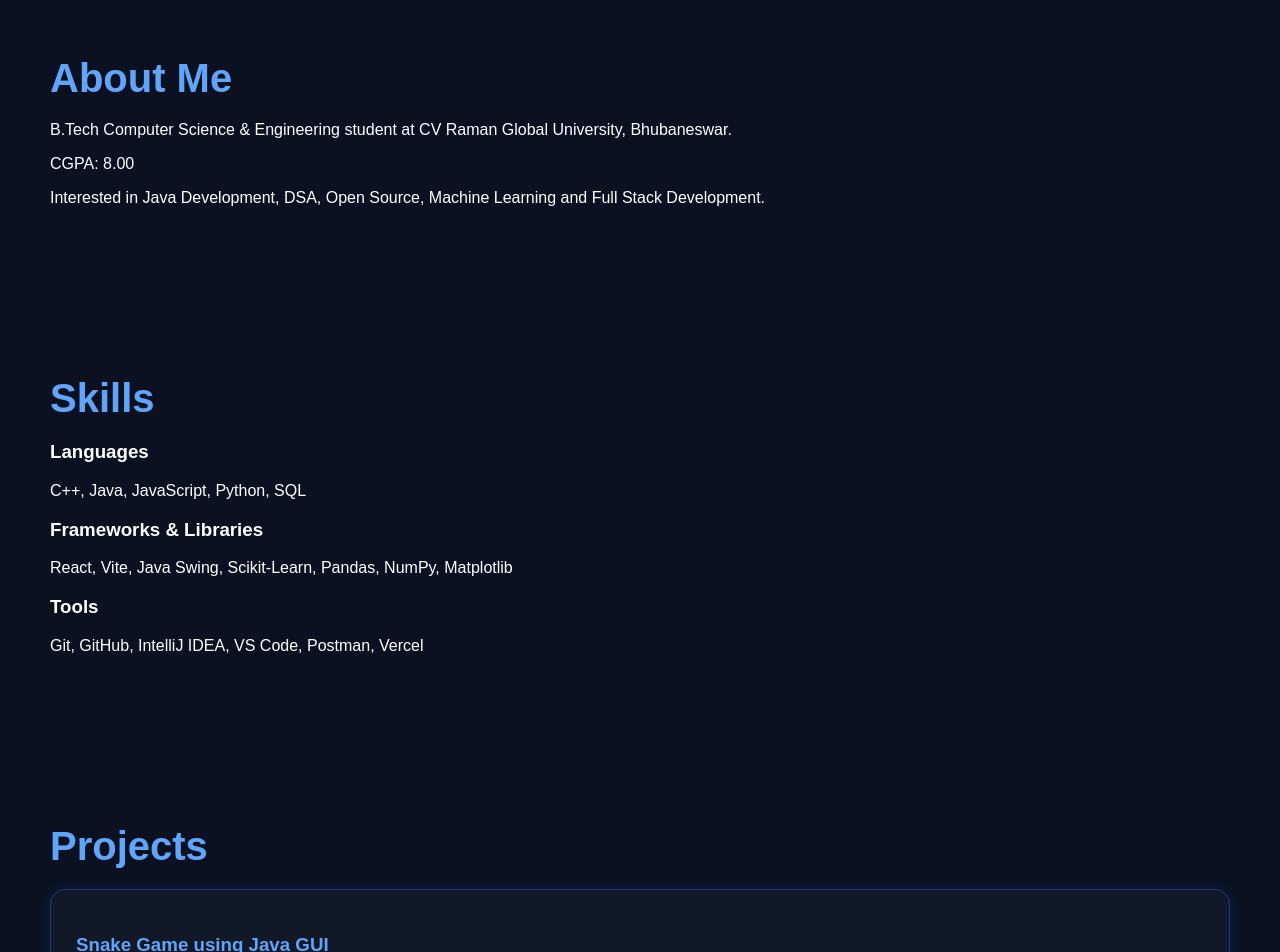
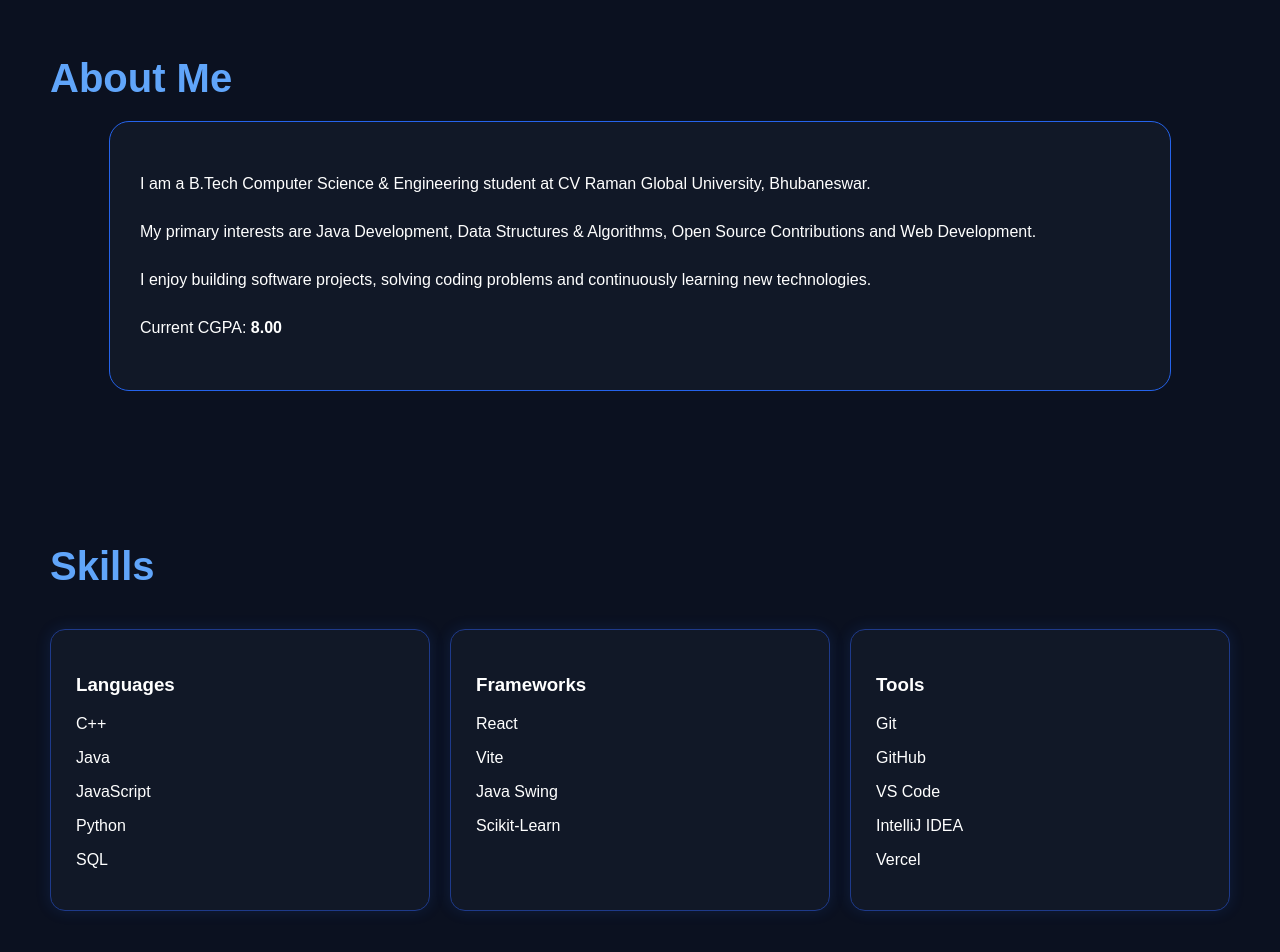
Before and after one commit to AKHILESH-create/portfolio-akhilesh, a React app: page / in a window 1280 px wide. Shown: the part 940-1892 px from the top of the page. Built offline with nearby package versions, Linux system fonts and the light colour scheme; the HTML template or start-up script is replaced by a standard one.

Commit message:
portfolio updated

```diff
--- a/src/App.jsx
+++ b/src/App.jsx
@@ -19,7 +19,15 @@ function App() {
           top: 0,
         }}
       >
-        <h2>Akhilesh Kumar</h2>
+        <h2
+          style={{
+            color: "#60A5FA",
+            fontWeight: "bold",
+            letterSpacing: "2px",
+          }}
+        >
+          AKHILESH
+        </h2>
 
         <div>
           <a href="#about" style={linkStyle}>About</a>
@@ -197,7 +205,7 @@ function App() {
               fontSize: "18px",
             }}
           >
-            🎯 Focused on building scalable software solutions and
+             Focused on building scalable software solutions and
             continuously improving problem-solving skills.
           </p>
         </div>
@@ -206,51 +214,77 @@ function App() {
 
       {/* About */}
       <section id="about" style={sectionStyle}>
-        <h2
+        <h2 style={headingStyle}>About Me</h2>
+
+        <div
           style={{
-            fontSize: "40px",
-            color: "#60A5FA",
-            marginBottom: "20px",
+            background: "#111827",
+            padding: "30px",
+            borderRadius: "20px",
+            border: "1px solid #2563EB",
+            lineHeight: "2",
+            maxWidth: "1000px",
+            margin: "auto",
           }}
         >
-          About Me
-        </h2>
+          <p>
+            I am a B.Tech Computer Science & Engineering student at
+            CV Raman Global University, Bhubaneswar.
+          </p>
 
           <p>
-          B.Tech Computer Science & Engineering student at CV Raman Global
-          University, Bhubaneswar.
+            My primary interests are Java Development, Data Structures &
+            Algorithms, Open Source Contributions and Web Development.
           </p>
 
-        <p>CGPA: 8.00</p>
+          <p>
+            I enjoy building software projects, solving coding problems
+            and continuously learning new technologies.
+          </p>
 
           <p>
-          Interested in Java Development, DSA, Open Source, Machine Learning
-          and Full Stack Development.
+            Current CGPA: <strong>8.00</strong>
           </p>
+        </div>
       </section>
 
       {/* Skills */}
       <section id="skills" style={sectionStyle}>
-        <h2
+        <h2 style={headingStyle}>Skills</h2>
+
+        <div
           style={{
-            fontSize: "40px",
-            color: "#60A5FA",
-            marginBottom: "20px",
+            display: "grid",
+            gridTemplateColumns: "repeat(auto-fit,minmax(250px,1fr))",
+            gap: "20px",
           }}
         >
-          Skills
-        </h2>
+          <div style={cardStyle}>
+            <h3>Languages</h3>
+            <p>C++</p>
+            <p>Java</p>
+            <p>JavaScript</p>
+            <p>Python</p>
+            <p>SQL</p>
+          </div>
 
-        <h3>Languages</h3>
-        <p>C++, Java, JavaScript, Python, SQL</p>
+          <div style={cardStyle}>
+            <h3>Frameworks</h3>
+            <p>React</p>
+            <p>Vite</p>
+            <p>Java Swing</p>
+            <p>Scikit-Learn</p>
+          </div>
 
-        <h3>Frameworks & Libraries</h3>
-        <p>
-          React, Vite, Java Swing, Scikit-Learn, Pandas, NumPy, Matplotlib
-        </p>
-
+          <div style={cardStyle}>
             <h3>Tools</h3>
-        <p>Git, GitHub, IntelliJ IDEA, VS Code, Postman, Vercel</p>
+            <p>Git</p>
+            <p>GitHub</p>
+            <p>VS Code</p>
+            <p>IntelliJ IDEA</p>
+            <p>Vercel</p>
+          </div>
+        </div>
       </section>
 
       {/* Projects */}
@@ -383,42 +417,64 @@ function App() {
 
       {/* Achievements */}
       <section style={sectionStyle}>
-        <h2
+        <h2 style={headingStyle}>Achievements</h2>
+
+        <div
           style={{
-            fontSize: "40px",
-            color: "#60A5FA",
-            marginBottom: "20px",
+            display: "grid",
+            gridTemplateColumns: "repeat(auto-fit,minmax(250px,1fr))",
+            gap: "20px",
           }}
         >
-          Achievements
-        </h2>
+          <div style={cardStyle}>
+            <h3>GSSoC 2026</h3>
+            <p>Selected Contributor</p>
+          </div>
 
-        <ul>
-          <li>GSSoC 2026 Contributor</li>
-          <li>Open Source Contributor</li>
-          <li>Built Multiple Java GUI Projects</li>
-          <li>Machine Learning Project Development</li>
-        </ul>
+          <div style={cardStyle}>
+            <h3>Open Source</h3>
+            <p>Active Contributor</p>
+          </div>
+
+          <div style={cardStyle}>
+            <h3>Java Development</h3>
+            <p>Built multiple GUI applications.</p>
+          </div>
+
+          <div style={cardStyle}>
+            <h3>Machine Learning</h3>
+            <p>Developed ML prediction projects.</p>
+          </div>
+        </div>
       </section>
 
       {/* Contact */}
       <section id="contact" style={sectionStyle}>
-        <h2
+        <h2 style={headingStyle}>Contact</h2>
+
+        <div
           style={{
-            fontSize: "40px",
-            color: "#60A5FA",
-            marginBottom: "20px",
+            background: "#111827",
+            padding: "30px",
+            borderRadius: "20px",
+            border: "1px solid #2563EB",
+            maxWidth: "700px",
           }}
         >
-          Contact
-        </h2>
+          <p>📧 akhilesh.k19857@gmail.com</p>
 
-        <p>Email: akhilesh.k19857@gmail.com</p>
-        <p>Phone: +91 9973282999</p>
+          <p>📱 +91 9973282999</p>
 
           <p>
-          GitHub: AKHILESH-create
+            🔗 GitHub:
+            https://github.com/AKHILESH-create
           </p>
+
+          <p>
+            💼 LinkedIn:
+            www.linkedin.com/in/akhilesh-kumar-29678a310
+          </p>
+        </div>
       </section>
 
       <footer
@@ -468,5 +524,9 @@ const cardStyle = {
   flex: "1",
 };
 
-
+const headingStyle = {
+  fontSize: "40px",
+  color: "#60A5FA",
+  marginBottom: "20px",
+};
 export default App;
```
Lines whose indentation alone changed are shown as unchanged.
